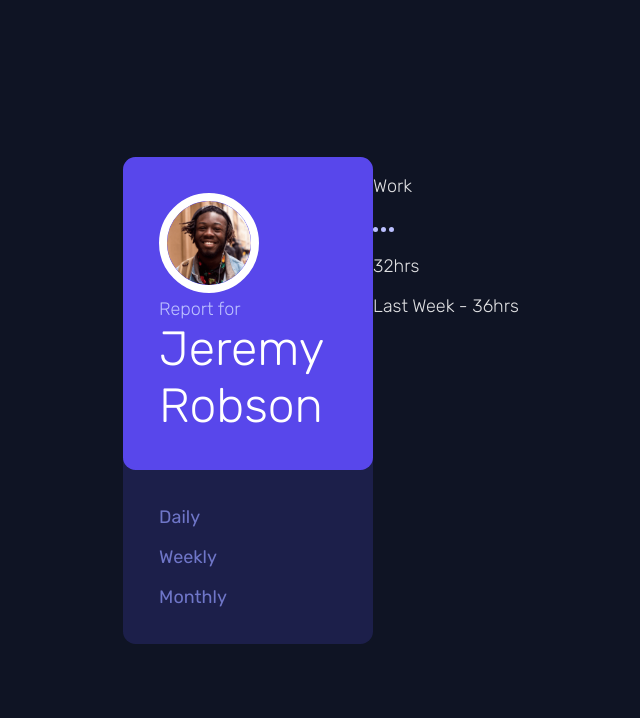
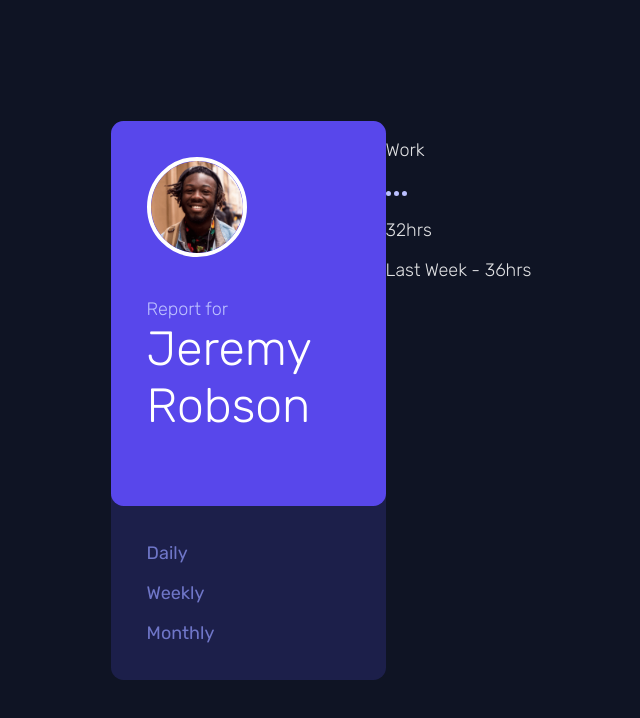
Before and after one commit to mahiv87/chrono-dash, a React (Vite) app: page / in a window 1280 px wide. Shown: the top 718 px of the page, without its empty margins (319-959 px from the left). Built offline with nearby package versions, Linux system fonts and the light colour scheme.

Commit message:
user component done for now

```diff
--- a/src/components/UserComponent/UserComponent.jsx
+++ b/src/components/UserComponent/UserComponent.jsx
@@ -15,13 +15,13 @@ function UserComponent() {
 				</div>
 			</div>
 			<div className={styles.periodic}>
+				<p>Daily</p>
 				<p
 					className={isActive ? styles.active : ''}
 					onClick={() => setIsActive(!isActive)}
 				>
-					Daily
+					Weekly
 				</p>
-				<p>Weekly</p>
 				<p>Monthly</p>
 			</div>
 		</div>
--- a/src/components/UserComponent/UserComponent.module.css
+++ b/src/components/UserComponent/UserComponent.module.css
@@ -1,5 +1,5 @@
 .container {
-	width: 250px;
+	width: 275px;
 	background-color: hsl(235, 46%, 20%);
 	border-radius: 0.7rem;
 }
@@ -11,9 +11,13 @@
 }
 
 .userContainer .avatar {
-	width: 84px;
-	border: 8px solid white;
+	width: 92px;
+	border: 4px solid white;
 	border-radius: 50%;
+}
+
+.userInfo {
+	margin: 2rem 0;
 }
 
 .userInfo p {
@@ -31,6 +35,7 @@
 }
 
 .periodic p {
+	width: 50px;
 	color: hsl(235, 45%, 61%);
 	font-weight: 400;
 	margin: 1rem;
```
